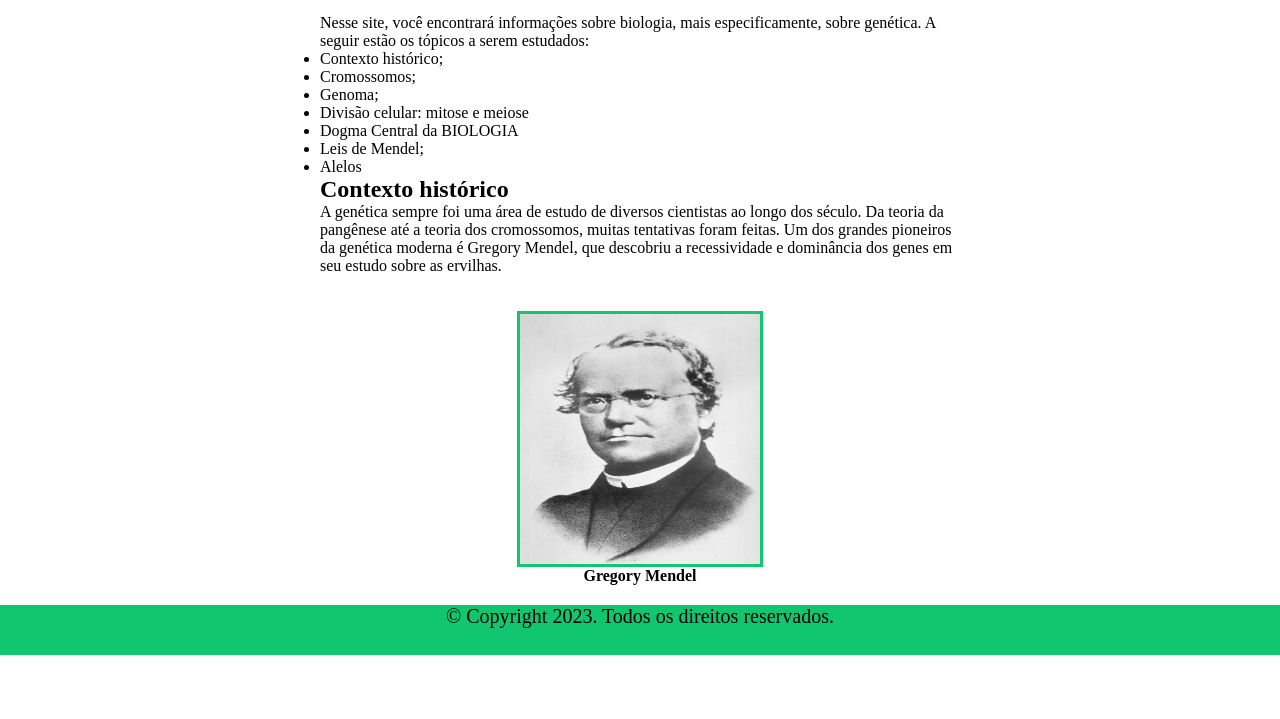
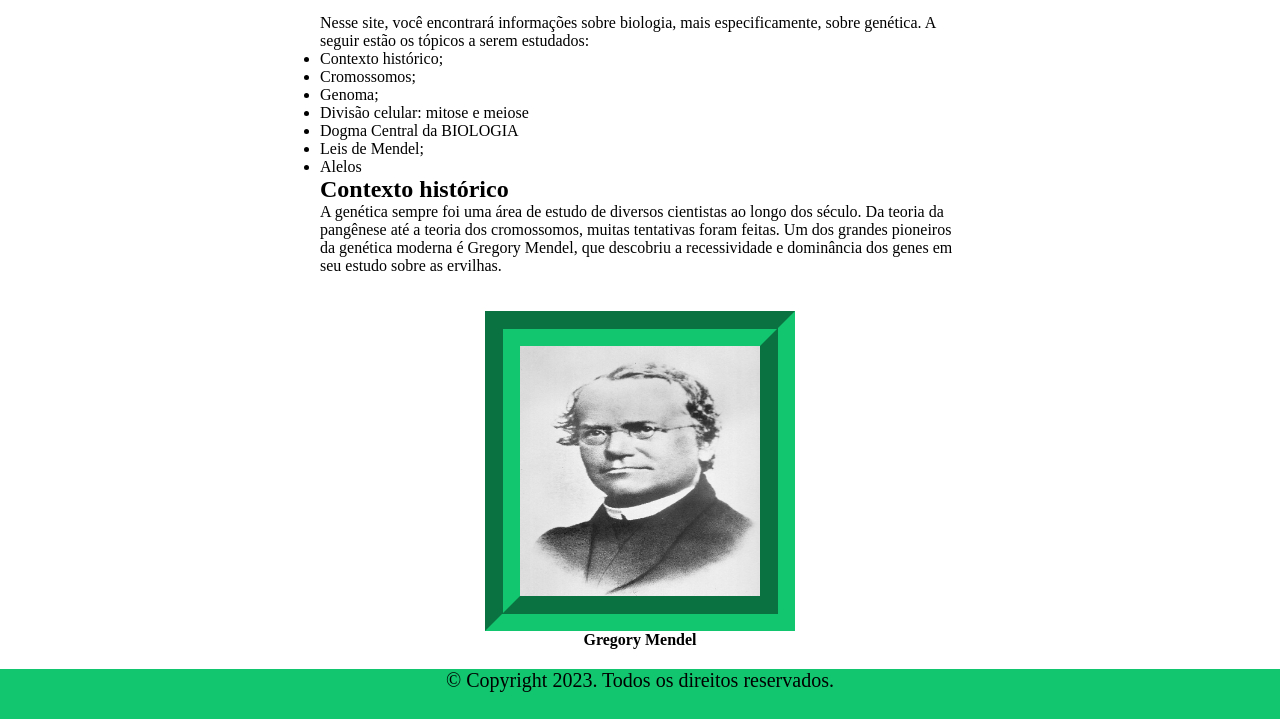
Before and after one commit to eliabedasilva/aulaprogweb, a plain HTML site: page index.html in a window 1280 px wide. Shown: the part 131-850 px from the top of the page. Before the commit the page ends 800 px from the top, so only its background shows below. Drawn offline with Linux system fonts and the light colour scheme.

Commit message:
Update style.css

```diff
--- a/style.css
+++ b/style.css
@@ -17,13 +17,7 @@ h1, menu li{
     margin: 0px;
 
 }
-.borda-img {
-
-	border:3px solid rgb(18, 198, 111);
-    display:block;
-    margin: 0 auto;
-
-	}
+.borda-img {border: 35px rgb(18, 198, 111);display:block;margin: 0 auto;border-style: groove;}
 figcaption{
     text-align: center;
 }
```
